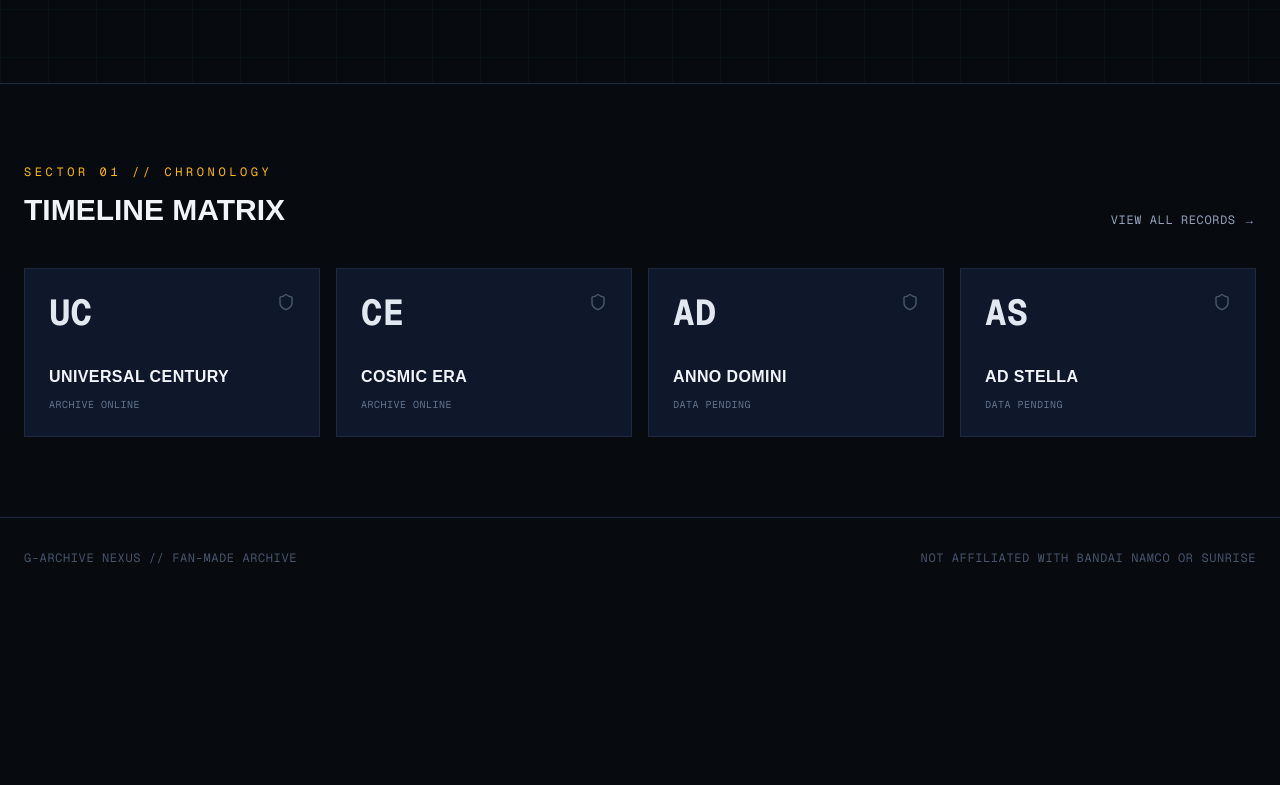
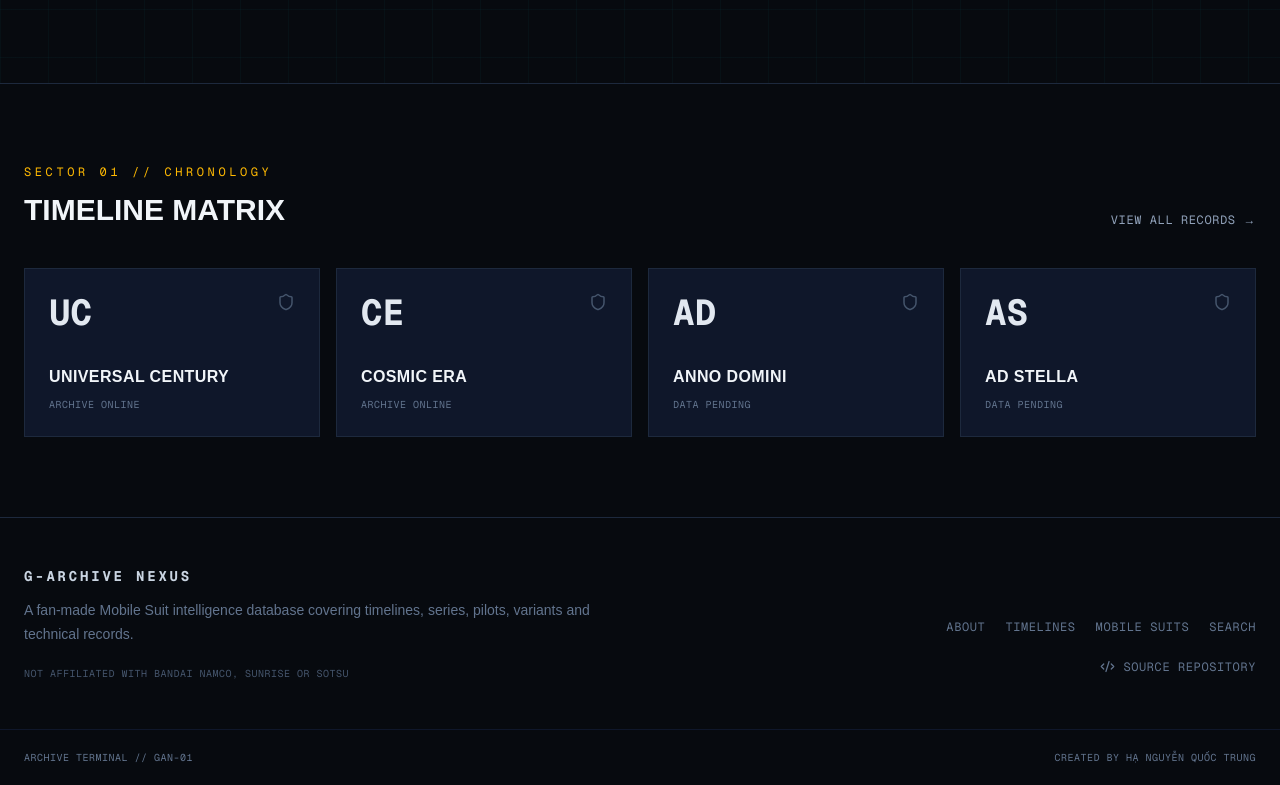
Before and after one commit to HaNguyenQuocTrung/g-archive-nexus, a Next.js app: page / in a window 1280 px wide. Shown: the part 651-1436 px from the top of the page. Before the commit the page ends 1249 px from the top, so only its background shows below. Built offline with nearby package versions, Linux system fonts and the light colour scheme.

Commit message:
refactor: add global archive footer

```diff
--- a/src/app/layout.tsx
+++ b/src/app/layout.tsx
@@ -1,3 +1,4 @@
+import Footer from "@/components/layout/Footer";
 import Header from "@/components/layout/Header";
 import { validateArchiveRelations } from "@/lib/validation/validateArchiveRelations";
 import type { Metadata } from "next";
@@ -69,6 +70,7 @@ export default function RootLayout({
       >
         <Header />
         {children}
+        <Footer />
       </body>
     </html>
   );
--- a/src/app/page.tsx
+++ b/src/app/page.tsx
@@ -174,12 +174,6 @@ export default function Home() {
         </div>
       </section>
 
-      <footer className="border-t border-slate-800">
-        <div className="mx-auto flex max-w-7xl flex-col gap-3 px-6 py-8 font-mono text-xs uppercase tracking-wider text-slate-600 sm:flex-row sm:justify-between">
-          <p>G-Archive Nexus // Fan-made archive</p>
-          <p>Not affiliated with Bandai Namco or Sunrise</p>
-        </div>
-      </footer>
     </main>
   );
 }
--- a/src/components/layout/Footer.tsx
+++ b/src/components/layout/Footer.tsx
@@ -0,0 +1,131 @@
+import Link from "next/link";
+import { Code2 } from "lucide-react";
+import { Cinzel_Decorative } from "next/font/google";
+
+const footerLinks = [
+  {
+    label: "About",
+    href: "/about",
+  },
+  {
+    label: "Timelines",
+    href: "/timelines",
+  },
+  {
+    label: "Mobile Suits",
+    href: "/mobile-suits",
+  },
+  {
+    label: "Search",
+    href: "/search",
+  },
+];
+
+export default function Footer() {
+  return (
+    <footer
+      className={[
+        "border-t border-slate-800",
+        "bg-[#070A0F] text-slate-500",
+      ].join(" ")}
+    >
+      <div
+        className={[
+          "mx-auto grid max-w-7xl gap-10",
+          "px-6 py-12 md:grid-cols-2",
+          "md:items-end",
+        ].join(" ")}
+      >
+        <div>
+          <p
+            className={[
+              "font-mono text-sm font-bold",
+              "tracking-[0.2em] text-slate-300",
+            ].join(" ")}
+          >
+            G-ARCHIVE NEXUS
+          </p>
+
+          <p
+            className={[
+              "mt-3 max-w-xl text-sm",
+              "leading-6 text-slate-500",
+            ].join(" ")}
+          >
+            A fan-made Mobile Suit intelligence
+            database covering timelines, series,
+            pilots, variants and technical records.
+          </p>
+
+          <p
+            className={[
+              "mt-5 font-mono text-[10px]",
+              "uppercase tracking-wider",
+              "text-slate-600",
+            ].join(" ")}
+          >
+            Not affiliated with Bandai Namco,
+            Sunrise or Sotsu
+          </p>
+        </div>
+
+        <div className="md:text-right">
+          <nav
+            className={[
+              "flex flex-wrap gap-5",
+              "md:justify-end",
+            ].join(" ")}
+          >
+            {footerLinks.map((item) => (
+              <Link
+                key={item.href}
+                href={item.href}
+                className={[
+                  "font-mono text-xs uppercase",
+                  "tracking-wider",
+                  "hover:text-cyan-400",
+                ].join(" ")}
+              >
+                {item.label}
+              </Link>
+            ))}
+          </nav>
+
+          <a
+            href={
+              "https://github.com/" +
+              "HaNguyenQuocTrung/" +
+              "g-archive-nexus"
+            }
+            target="_blank"
+            rel="noopener noreferrer"
+            className={[
+              "mt-6 inline-flex items-center gap-2",
+              "font-mono text-xs uppercase",
+              "tracking-wider",
+              "hover:text-cyan-400",
+            ].join(" ")}
+          >
+            <Code2 size={15} />
+            Source repository
+          </a>
+        </div>
+      </div>
+
+      <div className="border-t border-slate-900">
+        <div
+          className={[
+            "mx-auto flex max-w-7xl",
+            "flex-col gap-2 px-6 py-5",
+            "font-mono text-[10px]",
+            "uppercase tracking-wider",
+            "sm:flex-row sm:justify-between",
+          ].join(" ")}
+        >
+          <p>Archive terminal // GAN-01</p>
+          <p>Created by Hạ Nguyễn Quốc Trung</p>
+        </div>
+      </div>
+    </footer>
+  );
+}
```
